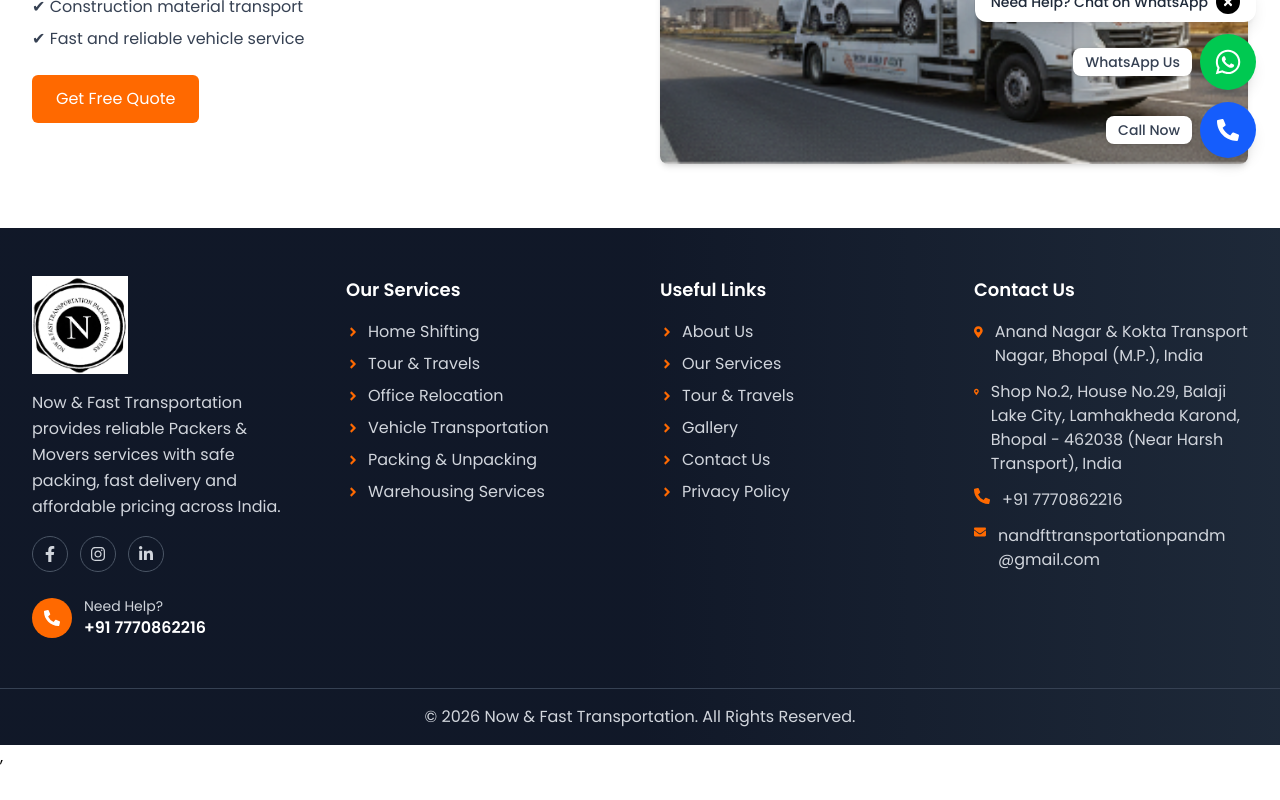
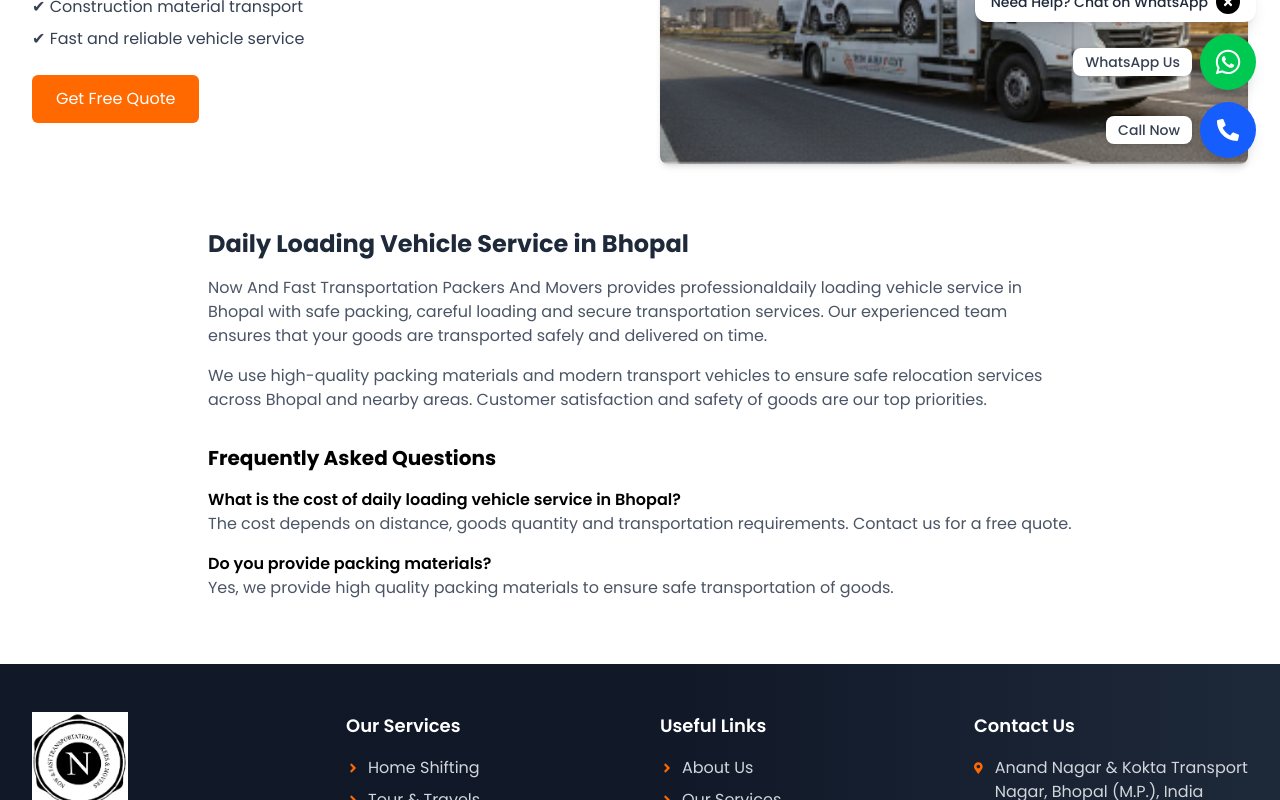
Before and after one commit to Tanveer0123123/packers-movers-project, a React (Vite) app: page /services/daily-loading-vehicle in a window 1280 px wide. Shown: the part 618-1418 px from the top of the page. Before the commit the page ends 1387 px from the top, so only its background shows below. Built offline with nearby package versions, Linux system fonts and the light colour scheme.

Commit message:
new changes

```diff
--- a/src/pages/ServiceDetail.jsx
+++ b/src/pages/ServiceDetail.jsx
@@ -1,7 +1,9 @@
 import { useParams, Link } from "react-router-dom";
 import { servicesDetails } from "../data/servicesDetails";
+import { Helmet } from "react-helmet-async";
 
 const ServiceDetail = () => {
+
   const { slug } = useParams();
 
   const service = servicesDetails.find(
@@ -23,7 +25,37 @@
 
   return (
     <>
-      {/* PAGE HERO */}
+      {/* SEO META */}
+      <Helmet>
+        <title>
+          {service.title} in Bhopal | Now And Fast Transportation Packers And Movers
+        </title>
+
+        <meta
+          name="description"
+          content={`${service.title} in Bhopal by Now And Fast Transportation Packers And Movers. Safe packing, loading and transport services with professional team.`}
+        />
+
+        <script type="application/ld+json">
+          {`
+          {
+            "@context": "https://schema.org",
+            "@type": "Service",
+            "serviceType": "${service.title}",
+            "provider": {
+              "@type": "MovingCompany",
+              "name": "Now And Fast Transportation Packers And Movers"
+            },
+            "areaServed": {
+              "@type": "City",
+              "name": "Bhopal"
+            }
+          }
+          `}
+        </script>
+      </Helmet>
+
+      {/* HERO */}
       <section className="bg-purple-800 text-white py-16">
         <div className="max-w-7xl mx-auto px-4 md:px-8">
           <h1 className="text-3xl md:text-4xl font-bold">
@@ -43,6 +75,7 @@
             <h2 className="text-3xl font-bold text-gray-800">
               {service.title}
             </h2>
+
             <p className="mt-4 text-gray-600 leading-relaxed">
               {service.description}
             </p>
@@ -71,6 +104,51 @@
             />
           </div>
         </div>
+
+        {/* EXTRA SEO CONTENT */}
+        <div className="max-w-4xl mx-auto mt-16 px-4">
+
+          <h2 className="text-2xl font-bold text-gray-800">
+            {service.title} in Bhopal
+          </h2>
+
+          <p className="mt-4 text-gray-600">
+            Now And Fast Transportation Packers And Movers provides professional
+            {service.title.toLowerCase()} in Bhopal with safe packing, careful
+            loading and secure transportation services. Our experienced team
+            ensures that your goods are transported safely and delivered on time.
+          </p>
+
+          <p className="mt-4 text-gray-600">
+            We use high-quality packing materials and modern transport vehicles
+            to ensure safe relocation services across Bhopal and nearby areas.
+            Customer satisfaction and safety of goods are our top priorities.
+          </p>
+
+          {/* FAQ */}
+          <h3 className="text-xl font-bold mt-8">
+            Frequently Asked Questions
+          </h3>
+
+          <p className="mt-4 font-semibold">
+            What is the cost of {service.title.toLowerCase()} in Bhopal?
+          </p>
+
+          <p className="text-gray-600">
+            The cost depends on distance, goods quantity and transportation
+            requirements. Contact us for a free quote.
+          </p>
+
+          <p className="mt-4 font-semibold">
+            Do you provide packing materials?
+          </p>
+
+          <p className="text-gray-600">
+            Yes, we provide high quality packing materials to ensure safe
+            transportation of goods.
+          </p>
+
+        </div>
       </section>
     </>
   );
--- a/src/pages/TourServiceDetail.jsx
+++ b/src/pages/TourServiceDetail.jsx
@@ -1,5 +1,7 @@
 import { useParams, Link } from "react-router-dom";
 import { tourServicesDetails } from "../data/tourServicesDetails";
+import { Helmet } from "react-helmet-async";
+
 
 const TourServiceDetail = () => {
   const { slug } = useParams();
@@ -21,8 +23,19 @@
     );
   }
 
+
   return (
     <>
+      <Helmet>
+        <title>
+          {service.title} | Tour & Travel Services in Bhopal
+        </title>
+
+        <meta
+          name="description"
+          content={`${service.title} travel services in Bhopal with professional drivers and comfortable vehicles.`}
+        />
+      </Helmet>
       {/* PAGE HERO */}
       <section className="bg-purple-800 text-white py-16">
         <div className="max-w-7xl mx-auto px-4 md:px-8">
```
